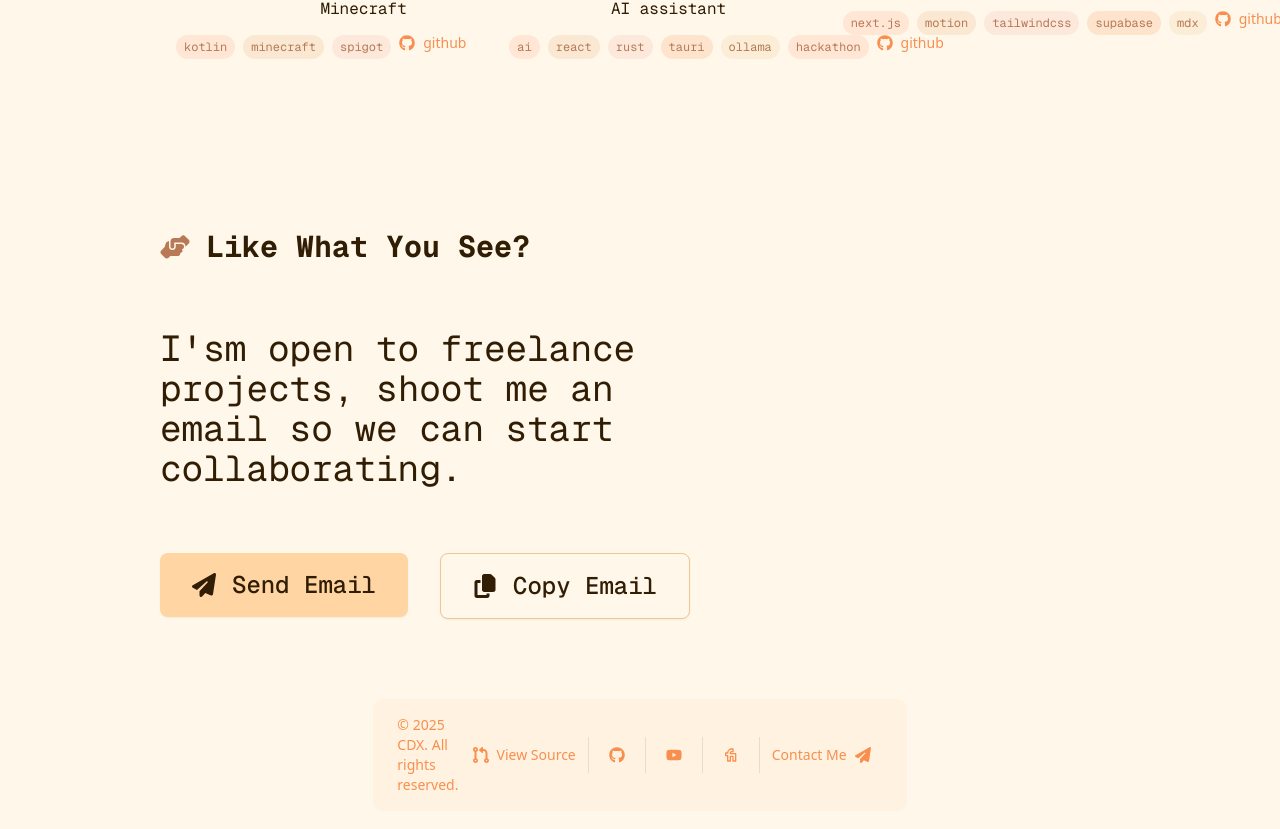
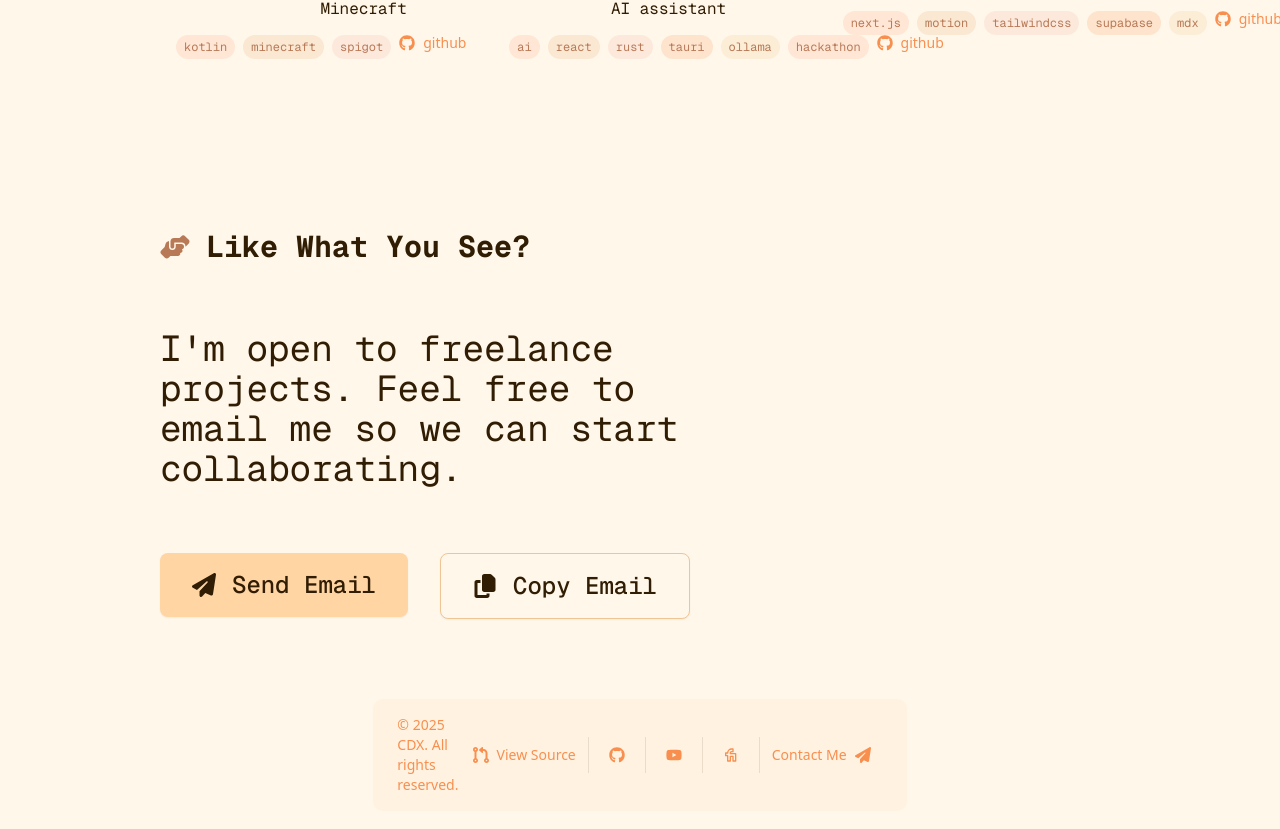
Before and after one commit to CDX-1/portfolio, a Next.js app: page / in a window 1280 px wide. Shown: the part 1103-1932 px from the top of the page. Built offline with nearby package versions, Linux system fonts and the light colour scheme; no server answers.

Commit message:
fixed grammar

```diff
--- a/src/app/page.tsx
+++ b/src/app/page.tsx
@@ -38,8 +38,8 @@ export default function Home() {
                 </Header>
 
                 <p className="font-mono text-4xl w-3/5">
-                    I&apos;sm open to freelance projects, shoot me an email so
-                    we can start collaborating.
+                    I&apos;m open to freelance projects. Feel free to email me
+                    so we can start collaborating.
                 </p>
 
                 <ContactBar />
```
